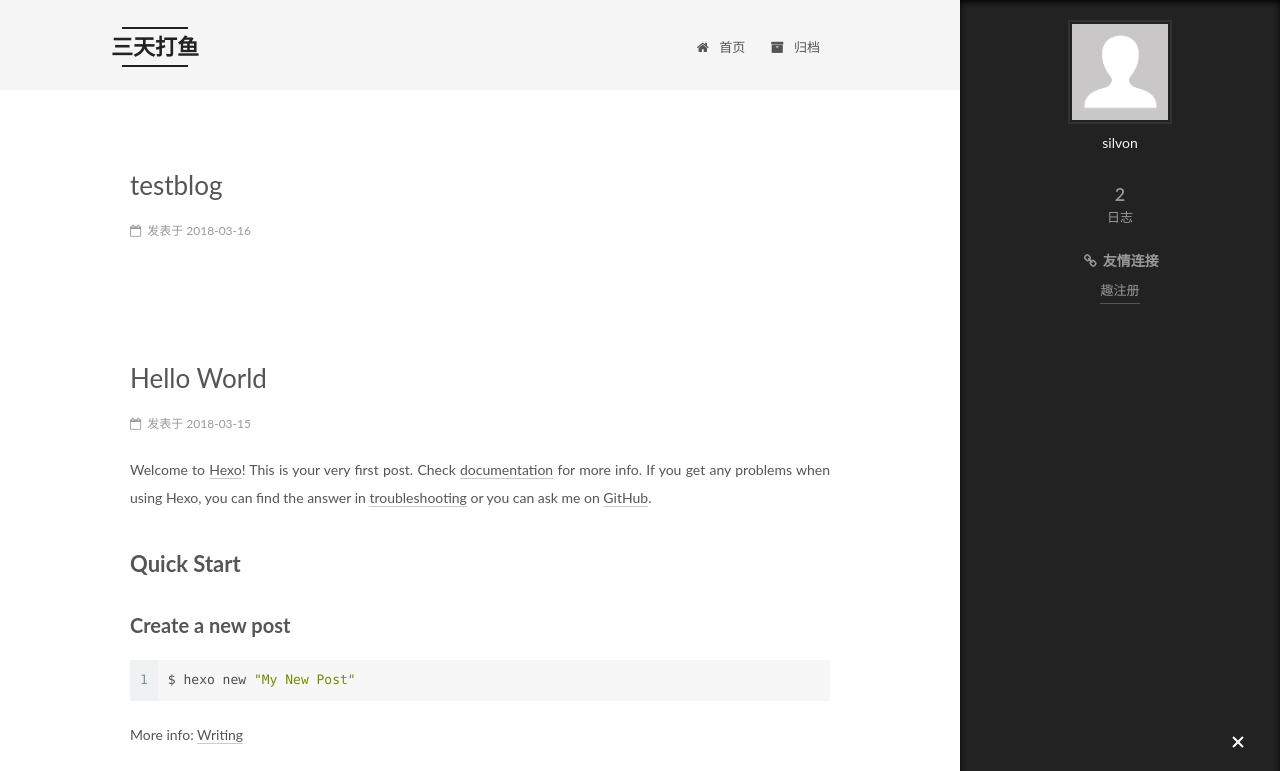
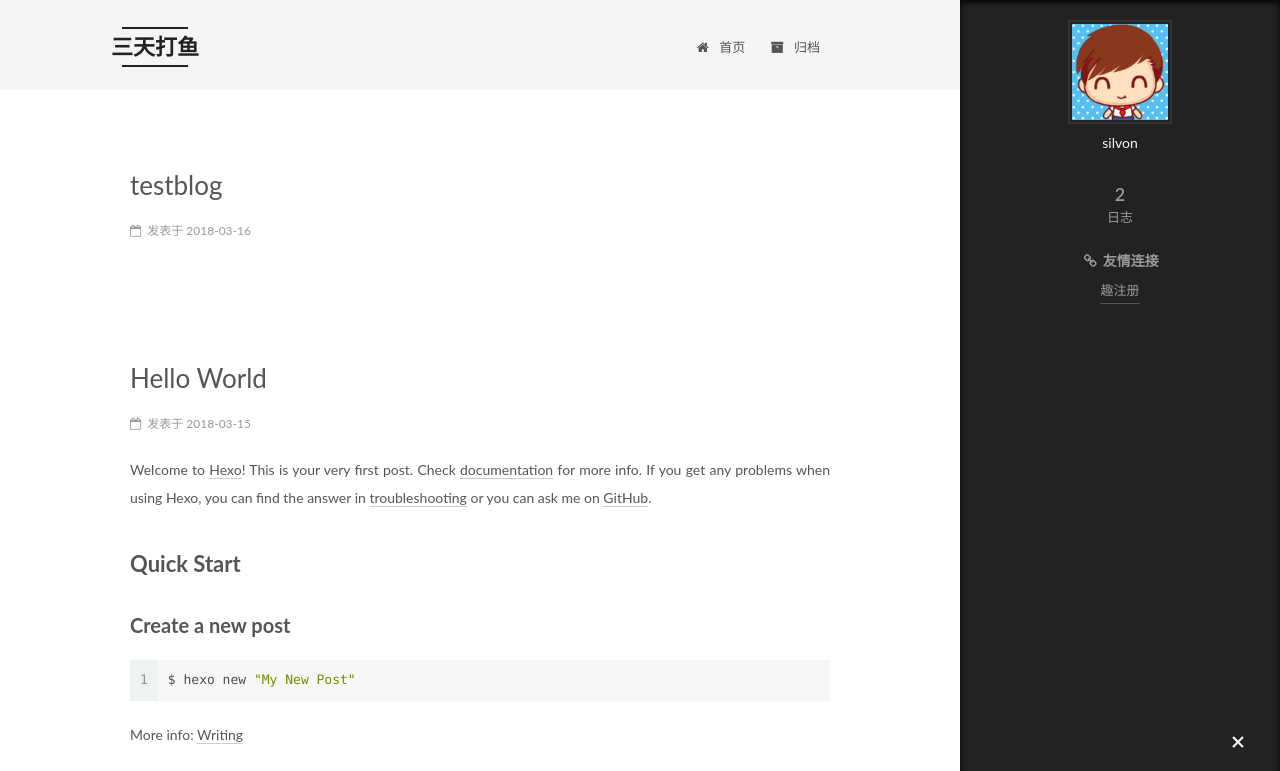
Before and after one commit to silvonli/silvonli.github.io, a plain HTML site: page index.html in a window 1280 px wide. Both pictures are taken after a click on the element 1238 px from the left and 743 px from the top of the page. Shown: the top 771 px of the page. Drawn offline with Linux system fonts and the light colour scheme.

Commit message:
Site updated: 2018-03-16 02:06:21

```diff
--- a/css/main.css
+++ b/css/main.css
@@ -1822,7 +1822,7 @@ pre .javascript .function {
   width: 4px;
   height: 4px;
   border-radius: 50%;
-  background: #f9253d;
+  background: #29b07d;
 }
 .links-of-blogroll {
   font-size: 13px;
--- a/index.html
+++ b/index.html
@@ -234,7 +234,7 @@
     <span hidden itemprop="author" itemscope itemtype="http://schema.org/Person">
       <meta itemprop="name" content="silvon">
       <meta itemprop="description" content="">
-      <meta itemprop="image" content="/images/avatar.gif">
+      <meta itemprop="image" content="/images/avatar.jpg">
     </span>
 
     <span hidden itemprop="publisher" itemscope itemtype="http://schema.org/Organization">
@@ -353,7 +353,7 @@
     <span hidden itemprop="author" itemscope itemtype="http://schema.org/Person">
       <meta itemprop="name" content="silvon">
       <meta itemprop="description" content="">
-      <meta itemprop="image" content="/images/avatar.gif">
+      <meta itemprop="image" content="/images/avatar.jpg">
     </span>
 
     <span hidden itemprop="publisher" itemscope itemtype="http://schema.org/Organization">
@@ -499,7 +499,7 @@
           <div class="site-author motion-element" itemprop="author" itemscope itemtype="http://schema.org/Person">
 
               <img class="site-author-image" itemprop="image"
-                src="/images/avatar.gif"
+                src="/images/avatar.jpg"
                 alt="silvon" />
 
               <p class="site-author-name" itemprop="name">silvon</p>
```
Also changed, not shown: 2018/03/15/hello-world/index.html (+2 -2 lines), 2018/03/16/testblog/index.html (+2 -2 lines), archives/2018/03/index.html (+1 -1 lines), archives/2018/index.html (+1 -1 lines), archives/index.html (+1 -1 lines).
